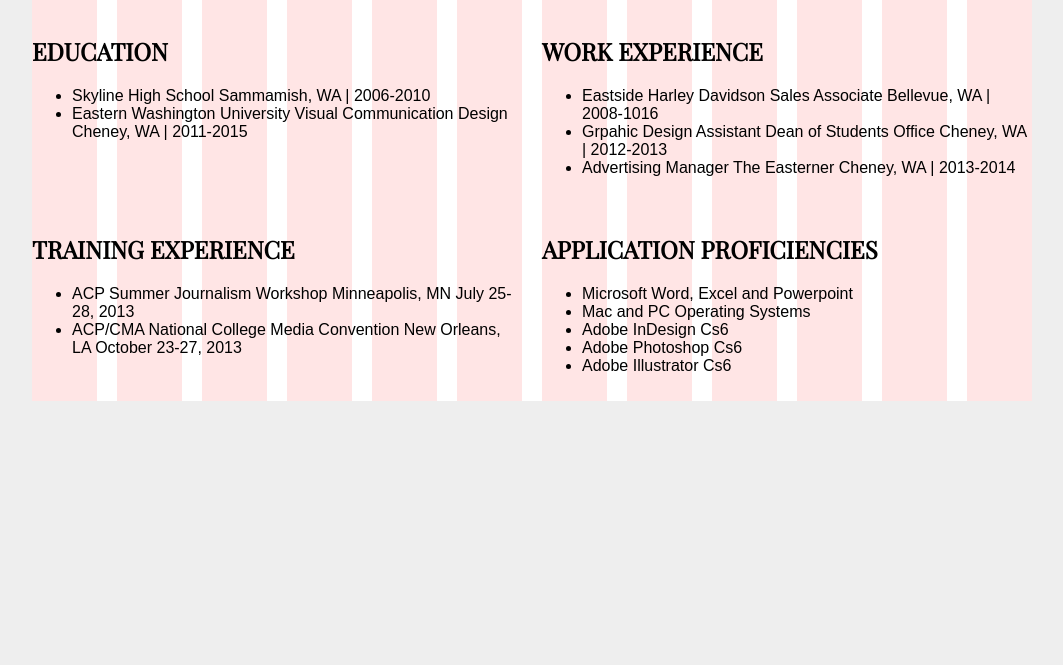
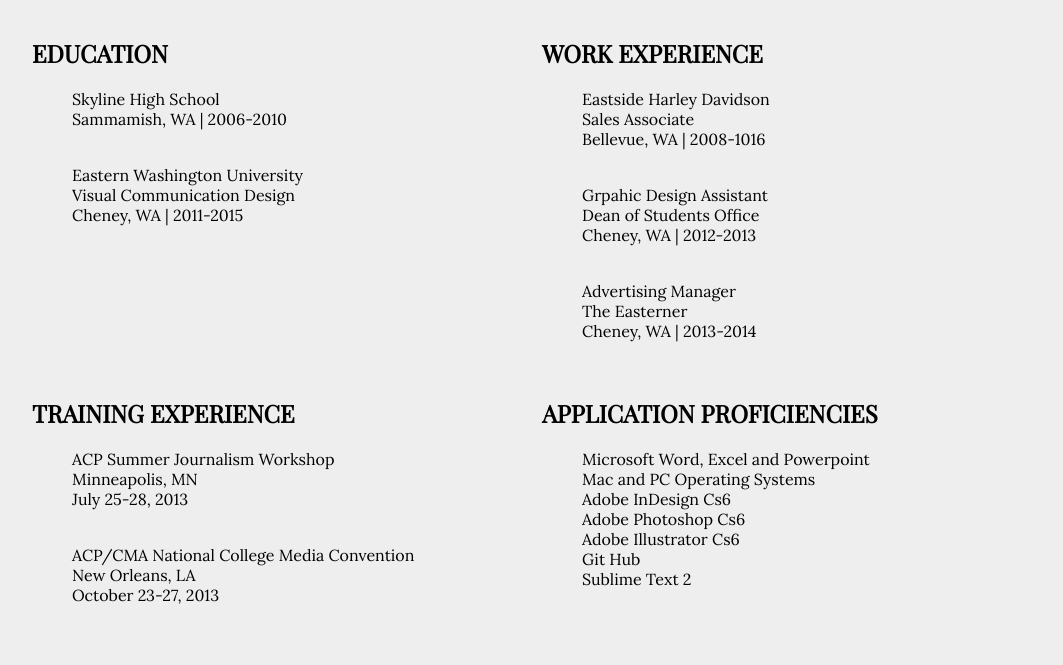
Before and after one commit to Delleliz/P2-Resume, a plain HTML site: page index.html in a window 1280 px wide. Shown: the part 135-800 px from the top of the page, without its empty margins (108-1171 px from the left). Drawn offline with nearby package versions, Linux system fonts and the light colour scheme.

Commit message:
Li List Styles + Break Lines

```diff
--- a/css/styles.css
+++ b/css/styles.css
@@ -13,6 +13,11 @@ h1,h2 {
 	text-transform: uppercase;
 }
 
+p, li {
+	font-family: 'Lora', serif;
+	list-style-type: none;
+}
+
 
 /* Show Grid */
 .showgrid {
--- a/index.html
+++ b/index.html
@@ -9,13 +9,14 @@
   <link rel="stylesheet" href="css/normalize.css">
   <link rel="stylesheet" href="css/grid.css">
   <link href='http://fonts.googleapis.com/css?family=Playfair+Display' rel='stylesheet' type='text/css'>
+  <link href='http://fonts.googleapis.com/css?family=Lora' rel='stylesheet' type='text/css'>
   <link rel="stylesheet" href="css/styles.css">
 
 </head>
 <body>
 
 	<!-- No Content Before -->
-	<div class="container showgrid">
+	<div class="container">
 
 
 		<!-- 1st Column -->
@@ -28,10 +29,11 @@
 		<div class="grid_6 alpha">
 			<h2>Education</h2>
 			<ul>
-				<li>Skyline High School
+				<li>Skyline High School <br>
 					Sammamish, WA | 2006-2010</li>
-				<li>Eastern Washington University
-					Visual Communication Design
+				<br><br>
+				<li>Eastern Washington University <br>
+					Visual Communication Design <br>
 					Cheney, WA | 2011-2015</li>
 			</ul>
 
@@ -42,14 +44,16 @@
 		<div class="grid_6 omega">
 			<h2>Work Experience</h2>
 			<ul>
-				<li>Eastside Harley Davidson
-					Sales Associate
+				<li>Eastside Harley Davidson <br>
+					Sales Associate <br>
 					Bellevue, WA | 2008-1016</li>
-				<li>Grpahic Design Assistant
-					Dean of Students Office
+				<br><br>
+				<li>Grpahic Design Assistant <br>
+					Dean of Students Office <br>
 					Cheney, WA | 2012-2013</li>
-				<li>Advertising Manager
-					The Easterner
+				<br><br>
+				<li>Advertising Manager <br>
+					The Easterner <br>
 					Cheney, WA | 2013-2014</li>
 			</ul>
 
@@ -60,12 +64,13 @@
 		<div class="grid_6 alpha" id="map">
 			<h2>Training Experience</h2>
 			<ul>
-				<li>ACP Summer Journalism Workshop
-					Minneapolis, MN
+				<li>ACP Summer Journalism Workshop <br>
+					Minneapolis, MN <br>
 					July 25-28, 2013
 				</li>
-				<li>ACP/CMA National College Media Convention
-					New Orleans, LA
+				<br><br>
+				<li>ACP/CMA National College Media Convention <br>
+					New Orleans, LA <br>
 					October 23-27, 2013
 				</li>
 			</ul>
@@ -81,6 +86,8 @@
 				<li>Adobe InDesign Cs6</li>
 				<li>Adobe Photoshop Cs6</li>
 				<li>Adobe Illustrator Cs6</li>
+				<li>Git Hub</li>
+				<li>Sublime Text 2</li>
 
 			</ul>
 		</div>
```
